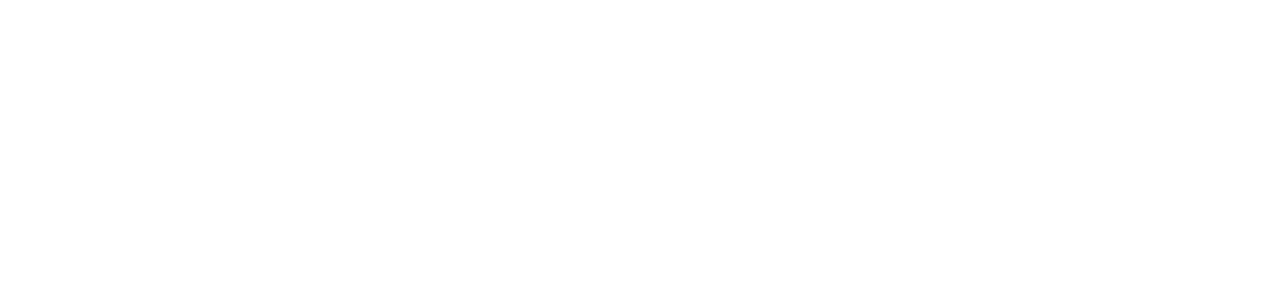
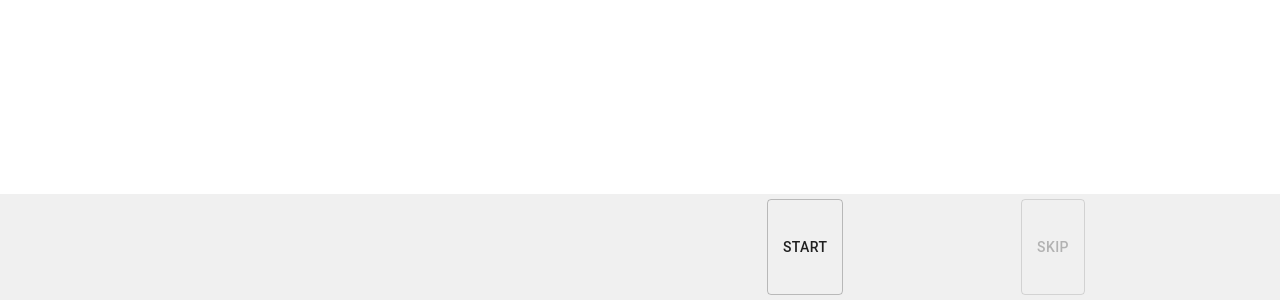
Before and after one commit to sun-yryr/Rec-adio, a React (Create React App) app in the folder WEBUI/: page /result in a window 1280 px wide. Shown: the part 500-800 px from the top of the page. Built offline with nearby package versions, Linux system fonts and the light colour scheme.

Commit message:
いい感じ

```diff
--- a/WEBUI/src/Actions/Api.ts
+++ b/WEBUI/src/Actions/Api.ts
@@ -27,14 +27,18 @@
 
     public getData = (query: string): ThunkAction<void, RootState, undefined, RootActions> => async (dispatch: Dispatch<Action>) => {
         dispatch(this.startFetch());
-        const res = await axios.get('https://radio.sun-yryr.com/api/search', {
+        const res: Array<any> = await axios.get('https://radio.sun-yryr.com/api/search', {
             params: {
                 q: query,
             },
         }).then((response) => response.data).catch((e) => {
             dispatch(this.failureFetch(e));
         });
-        dispatch(this.successFetch(res));
+        const r: Array<Program> = res.map((value) => ({
+            ...value,
+            recTimestamp: value['rec-timestamp'],
+        }));
+        dispatch(this.successFetch(r));
     }
 }
 
--- a/WEBUI/src/Actions/Main.tsx
+++ b/WEBUI/src/Actions/Main.tsx
@@ -1 +1,25 @@
 import { Action } from 'redux';
+import {
+    Program,
+    AddFrontAction,
+    MAIN_ACTIONS,
+    AddQueueAction,
+    SkipAction,
+} from '../Types/Main';
+
+class MainActionCreator {
+    public addFront = (prog: Program): AddFrontAction => ({
+        type: MAIN_ACTIONS.ADD_FRONT,
+        payload: { program: prog },
+    });
+
+    public addQueue = (prog: Program): AddQueueAction => ({
+        type: MAIN_ACTIONS.ADD_QUEUE,
+        payload: { program: prog },
+    });
+
+    public skip = (): SkipAction => ({
+        type: MAIN_ACTIONS.SKIP,
+    });
+}
+export const mainActionCreator = new MainActionCreator();
--- a/WEBUI/src/App.tsx
+++ b/WEBUI/src/App.tsx
@@ -3,10 +3,12 @@
 import { Provider } from 'react-redux';
 import { createStore, applyMiddleware } from 'redux';
 import thunk from 'redux-thunk';
+import styled from 'styled-components';
 import Top from './components/Top';
 import Search from './components/Search';
 import ResultTable from './components/ResultTable';
 import { rootReducer } from './reducers';
+import AudioProvider from './components/AudioProvider';
 
 const store = createStore(
     rootReducer,
@@ -15,12 +17,23 @@
 
 const App: React.FC = () => (
     <Provider store={store}>
-        <BrowserRouter>
-            <Route exact path="/" component={Top} />
-            <Route exact path="/search" component={Search} />
-            <Route exact path="/result" component={ResultTable} />
-        </BrowserRouter>
+        <Root>
+            <BrowserRouter>
+                <Route exact path="/" component={Top} />
+                <Route exact path="/search" component={Search} />
+                <Route exact path="/result" component={ResultTable} />
+            </BrowserRouter>
+            <AudioProvider />
+        </Root>
     </Provider>
 );
 
 export default App;
+
+const Root = styled.div`
+    position: absolute;
+    top: 0;
+    bottom: 0;
+    left: 0;
+    right: 0;
+`;
--- a/WEBUI/src/Types/Main.ts
+++ b/WEBUI/src/Types/Main.ts
@@ -1,4 +1,4 @@
-import { ApiState } from './Api';
+import { Action } from 'redux';
 
 export interface Program {
     id: number,
@@ -11,13 +11,28 @@
 }
 
 export interface MainState {
-    now: {
-        program?: Program,
-    },
+    nowProgram?: Program,
     audioQueue: Array<Program>,
 }
 
 export enum MAIN_ACTIONS {
-    ADD_PLAY = 'ADD_PLAY',
+    ADD_FRONT = 'ADD_FRONT',
     ADD_QUEUE = 'ADD_QUEUE',
+    SKIP = 'SKIP',
 }
+
+export interface AddFrontAction extends Action {
+    type: MAIN_ACTIONS.ADD_FRONT;
+    payload: { program: Program };
+}
+
+export interface AddQueueAction extends Action {
+    type: MAIN_ACTIONS.ADD_QUEUE;
+    payload: { program: Program };
+}
+
+export interface SkipAction extends Action {
+    type: MAIN_ACTIONS.SKIP;
+}
+
+export type MainActions = AddFrontAction & AddQueueAction & SkipAction;
--- a/WEBUI/src/Types/index.ts
+++ b/WEBUI/src/Types/index.ts
@@ -1,4 +1,5 @@
 import { ApiState, ApiActions } from './Api';
+import { MainState } from './Main';
 
 // export {
 //     StartFetchAction,
@@ -9,6 +10,7 @@
 
 export interface RootState {
     Api: ApiState,
+    Main: MainState,
 }
 
 export type RootActions = ApiActions;
--- a/WEBUI/src/components/AudioProvider.tsx
+++ b/WEBUI/src/components/AudioProvider.tsx
@@ -1,15 +1,27 @@
 import * as React from 'react';
+import { connect } from 'react-redux';
+import { Dispatch, Action } from 'redux';
+import { Button } from '@material-ui/core';
+import styled from 'styled-components';
 import { Program } from '../Types/Main';
+import { RootState } from '../Types';
+import { mainActionCreator } from '../Actions/Main';
 
-interface Props {
-    src: string
+interface StateToProps {
+    nowprog?: Program,
+    queue: Array<Program>,
 }
+interface DispatchToProps {
+    skip: () => void,
+}
+
 interface State {
     isPlay: boolean,
     isOpen: boolean,
-    player?: HTMLAudioElement,
+    player: HTMLAudioElement,
     nowProg?: Program,
 }
+type Props = StateToProps & DispatchToProps;
 
 class AudioProvider extends React.Component<Props, State> {
     constructor(props: Props) {
@@ -17,26 +29,118 @@
         this.state = {
             isPlay: false,
             isOpen: false,
+            player: new Audio('https://object-storage.tyo1.conoha.io/v1/nc_92a6769609d54403bc799a178c136a31/radio/test'),
         };
-        this.play = this.play.bind(this);
+        this.changePlay = this.changePlay.bind(this);
     }
 
-    play() {
-        const { isPlay } = this.state;
+    componentDidMount() {
+        const { player } = this.state;
+        const { skip } = this.props;
+        player.addEventListener('ended', () => {
+            const { queue } = this.props;
+            if (queue.length > 0) {
+                skip();
+            }
+        });
+    }
+
+    componentDidUpdate(prevProps: Props, prevState: State) {
+        const { nowprog, queue } = this.props;
+        if (prevProps.nowprog?.id !== nowprog?.id) {
+            const { player, isPlay, ...other } = this.state;
+            player.src = nowprog.uri;
+            this.setState({
+                ...other,
+                player,
+                isPlay: false,
+                nowProg: nowprog,
+            });
+            if (true) {
+                setTimeout(() => this.changePlay(), 5);
+            }
+        }
+    }
+
+    changePlay() {
+        const { isPlay, player, ...other } = this.state;
         if (isPlay) {
-            return;
+            player.pause();
+        } else {
+            player.play();
         }
-        this.setState({ isPlay: true });
-        const { src } = this.props;
-        const audio = new Audio('https://object-storage.tyo1.conoha.io/v1/nc_92a6769609d54403bc799a178c136a31/radio/test');
-        audio.play();
+        this.setState({
+            ...other,
+            isPlay: !isPlay,
+            player,
+        });
     }
 
     render() {
+        const { nowProg, isPlay } = this.state;
+        const { skip, queue } = this.props;
+        console.log(nowProg);
         return (
-            <button onClick={this.play}>start</button>
+            <Root>
+                <Title>{(nowProg === undefined) ? '' : nowProg.title}</Title>
+                <Title>{(nowProg === undefined) ? '' : nowProg.recTimestamp}</Title>
+                <LongBox>
+                    <Button variant="outlined" onClick={this.changePlay}>{(isPlay) ? 'Stop' : 'Start'}</Button>
+                </LongBox>
+                <LongBox>
+                    {(queue.length > 0) ? (
+                        <Button variant="outlined" onClick={() => skip()}>skip</Button>
+                    ) : <Button variant="outlined" disabled onClick={() => skip()}>skip</Button>}
+                </LongBox>
+            </Root>
         );
     }
 }
 
-export default AudioProvider;
+const mapStateToProps = (state: RootState): StateToProps => {
+    const { Main } = state;
+    return {
+        nowprog: Main.nowProgram,
+        queue: Main.audioQueue,
+    };
+};
+
+const mapDispatchToProps = (dispatch: Dispatch<Action>): DispatchToProps => ({
+    skip: () => {
+        dispatch(mainActionCreator.skip());
+    },
+});
+
+export default connect(
+    mapStateToProps,
+    mapDispatchToProps,
+)(AudioProvider);
+
+
+const Root = styled.div`
+    position: fixed;
+    bottom: 0;
+    left: 0;
+    right: 0;
+    height: 12%;
+    background-color: #f0f0f0;
+    padding: 5px;
+    margin: 0px;
+    display: grid;
+    grid-auto-flow: column;
+    grid-template-columns: 3fr 1fr 1fr;
+    grid-template-rows: 1fr 1fr;
+`;
+
+const Title = styled.p`
+    margin: auto 5px;
+    text-overflow: clip;
+    width: 95%;
+    overflow: auto;
+    white-space: nowrap;
+`;
+
+const LongBox = styled.div`
+    grid-row: 1 / 3;
+    display: flex;
+`;
--- a/WEBUI/src/components/ResultTable.tsx
+++ b/WEBUI/src/components/ResultTable.tsx
@@ -1,28 +1,40 @@
 import React from 'react';
 import { RouteComponentProps, withRouter } from 'react-router';
 import { connect } from 'react-redux';
+import { Dispatch, Action } from 'redux';
 import { RootState } from '../Types';
 import { Program } from '../Types/Main';
 import { ResultCell } from './ResultCell';
+import { mainActionCreator } from '../Actions/Main';
+import styled from 'styled-components';
 
 interface StateToProps {
     onFetch: boolean,
     data: Array<Program>,
 }
-type IProps = StateToProps & RouteComponentProps;
+interface DispatchToProps {
+    addFront: (prog: Program) => void,
+    addQueue: (prog: Program) => void,
+}
+type IProps = StateToProps & DispatchToProps & RouteComponentProps;
 
 const ResultTable = (props: IProps) => {
-    const { onFetch, data } = props;
-    const play = (url: string) => {
-        const tmp = new Audio();
-        tmp.play();
-    };
+    const {
+        onFetch,
+        data,
+        addFront,
+        addQueue,
+    } = props;
 
     if (onFetch) { return <p>loading</p>; }
     return (
-        <div>
-            {data.map((prog) => <ResultCell key={prog.id} {...prog} play={play} />)}
-        </div>
+        <Grid>
+            {data.map((prog) => (
+                <GridItem>
+                    <ResultCell key={prog.id} addFront={addFront} addQueue={addQueue} program={prog} />
+                </GridItem>
+            ))}
+        </Grid>
     );
 };
 
@@ -34,6 +46,28 @@
     };
 };
 
+const mapDispatchToProps = (dispatch: Dispatch<Action>): DispatchToProps => ({
+    addFront: (prog: Program) => {
+        dispatch(mainActionCreator.addFront(prog));
+    },
+    addQueue: (prog: Program) => {
+        dispatch(mainActionCreator.addQueue(prog));
+    },
+});
+
 export default connect(
     mapStateToProps,
+    mapDispatchToProps,
 )(withRouter(ResultTable));
+
+const Grid = styled.div`
+    display: grid;
+    grid-template-rows: repeat(7, 1fr);
+    height: 86%;
+`;
+
+const GridItem = styled.div`
+    border-top: solid;
+    border-bottom: solid;
+    border-width: thin;
+`;
--- /dev/null
+++ b/WEBUI/src/reducers/Main.ts
@@ -0,0 +1,40 @@
+import { Reducer } from 'redux';
+import { MainState, MainActions, MAIN_ACTIONS } from '../Types/Main';
+
+const initState: MainState = {
+    audioQueue: [],
+};
+
+export const mainReducer: Reducer<MainState, MainActions> = (
+    state: MainState = initState,
+    action: MainActions,
+) => {
+    switch (action.type) {
+        case MAIN_ACTIONS.ADD_FRONT: {
+            return {
+                ...state,
+                nowProgram: action.payload.program,
+            };
+        }
+        case MAIN_ACTIONS.ADD_QUEUE: {
+            const { audioQueue, ...other } = state;
+            const tmp = audioQueue.map((i) => i);
+            tmp.push(action.payload.program);
+            return {
+                ...other,
+                audioQueue: tmp,
+            };
+        }
+        case MAIN_ACTIONS.SKIP: {
+            const { audioQueue } = state;
+            const next = audioQueue.shift();
+            return {
+                nowProgram: next,
+                audioQueue,
+            };
+        }
+        default: {
+            return state;
+        }
+    }
+};
--- a/WEBUI/src/reducers/index.ts
+++ b/WEBUI/src/reducers/index.ts
@@ -1,8 +1,10 @@
 import { combineReducers } from 'redux';
 import { RootState } from '../Types';
 import { apiReducer } from './Api';
+import { mainReducer } from './Main';
 
 
 export const rootReducer = combineReducers<RootState>({
     Api: apiReducer,
+    Main: mainReducer,
 });
```
Also changed, not shown: WEBUI/src/components/ResultCell.tsx (+48 -14 lines).
